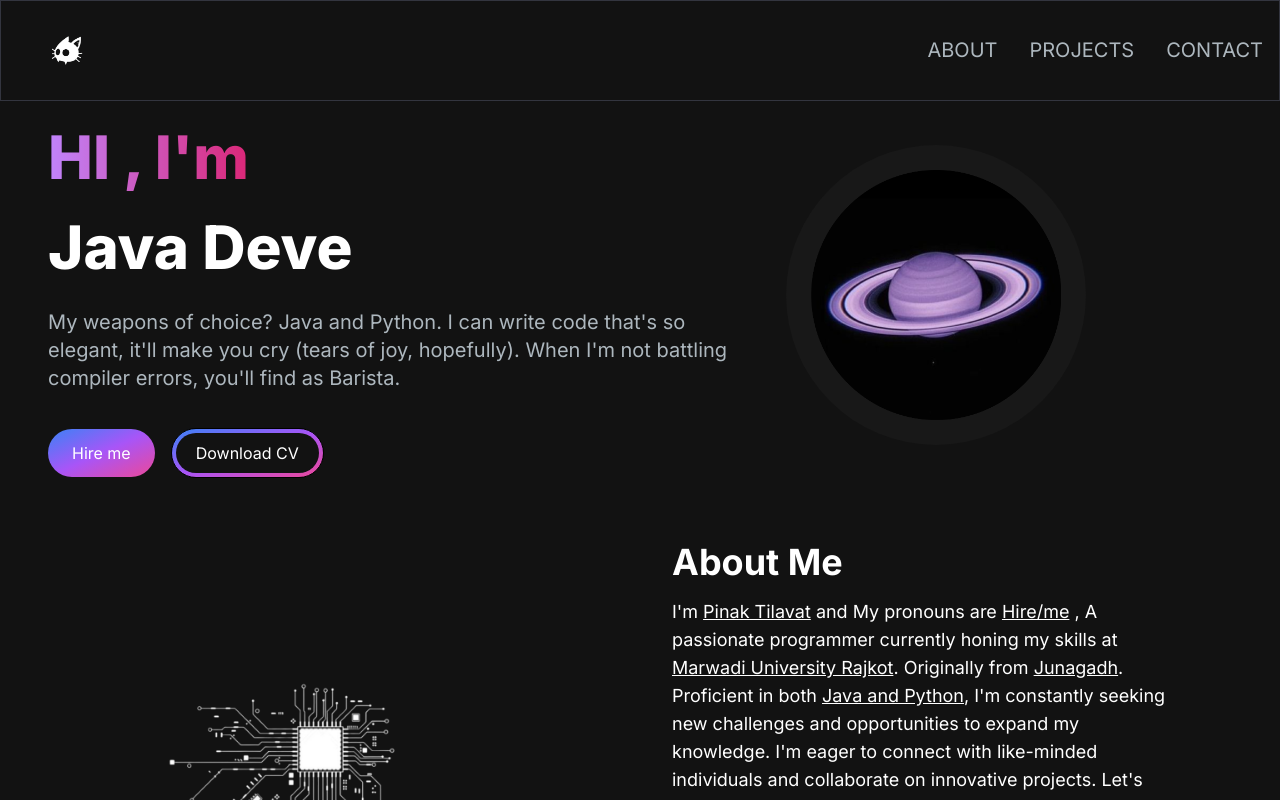
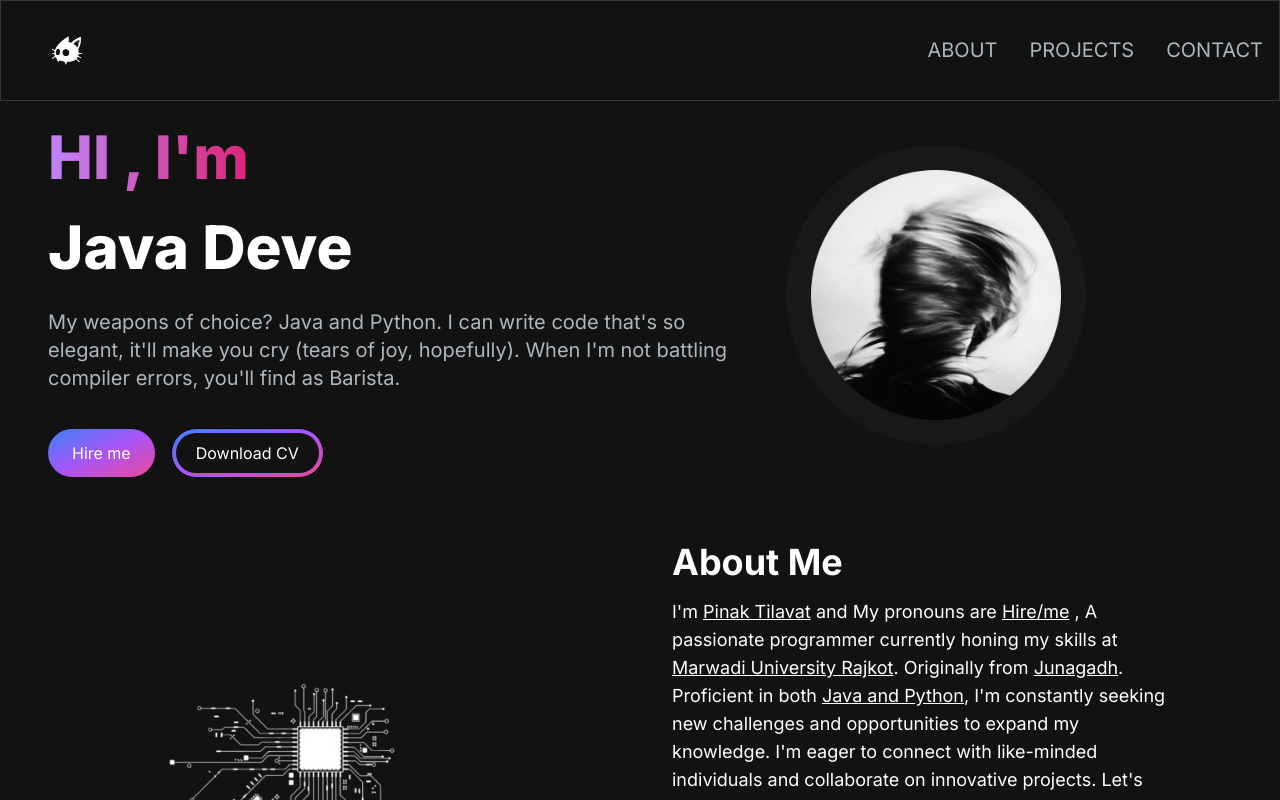
Before and after one commit to PINAK-CORE/Portfolio-site, a Next.js app: page / in a window 1280 px wide. Shown: the top 800 px of the page. Built offline with nearby package versions, Linux system fonts and the light colour scheme.

Commit message:
Update HeroSection.jsx

```diff
--- a/src/app/components/HeroSection.jsx
+++ b/src/app/components/HeroSection.jsx
@@ -56,7 +56,7 @@ transition={{ duration: 0.5 }}
 className="col-span-4 place-self-center mt-4 lg:mt-0">
   <div className="rounded-full bg-[#181818] w-[300px] h-[300px] lg:w-[300px] lg:l-[300px] relative">
     <Image
-      src="/images/pinak.png"
+      src="/images/heroIcon.png"
       className="absolute transform -translate-x-1/2 -translate-y-1/2 top-1/2 left-1/2"
       width={250}
       height={250}
```
